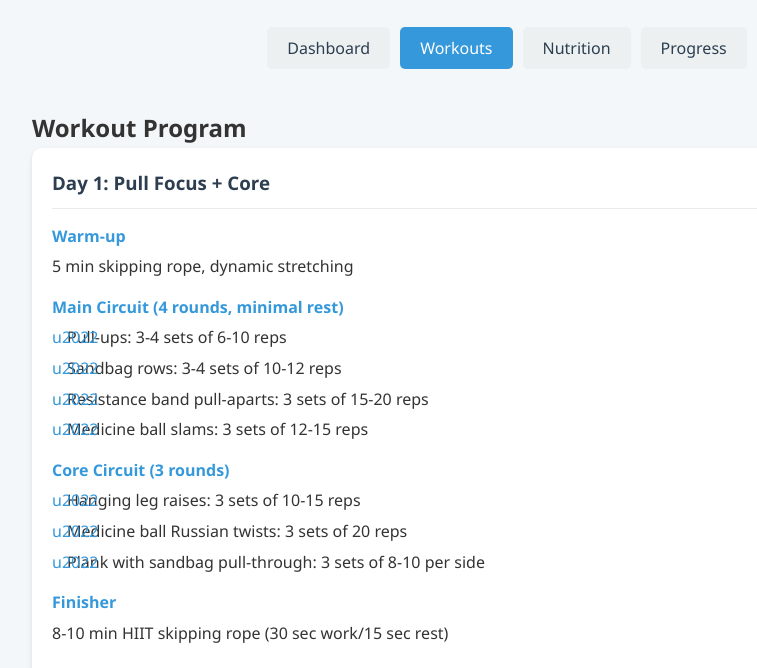
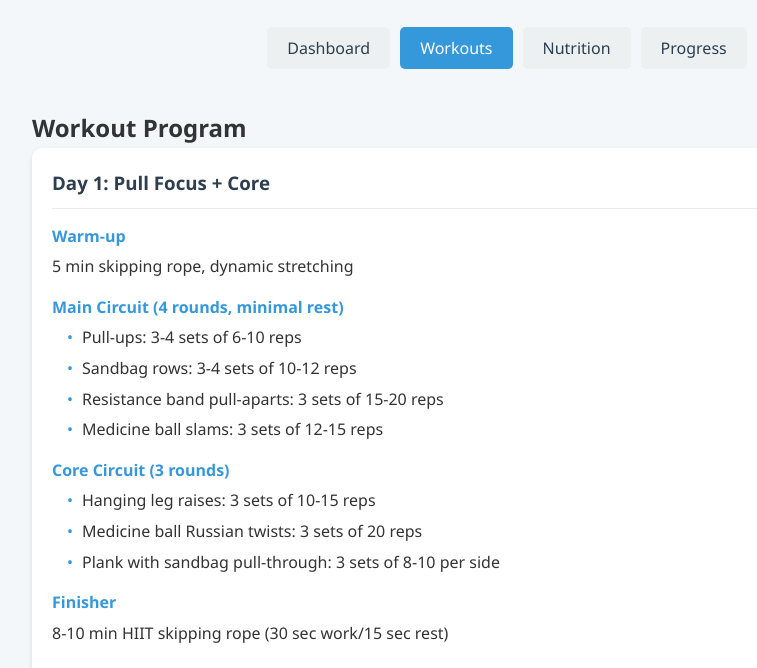
Before and after one commit to ykadastre/fitness-tracker, a plain HTML site: page index.html in a window 1280 px wide. Both pictures are taken after a click on the button "Workouts". Shown: the part 129-797 px from the top of the page, without its empty margins (128-885 px from the left). Drawn offline with Linux system fonts and the light colour scheme.

Commit message:
Fix the bullet point rendering issue in workout list

```diff
--- a/styles.css
+++ b/styles.css
@@ -185,13 +185,20 @@ header p {
 .exercise li {
     margin-bottom: 5px;
     position: relative;
+    padding-left: 15px;
 }
 
 .exercise li:before {
-    content: '\u2022';
+    content: '•';
     color: #3498db;
     position: absolute;
-    left: -15px;
+    left: 0;
+    font-size: 16px;
+}
+
+/* Fix for the u2022 rendering issue */
+.exercise li u2022 {
+    display: none;
 }
 
 .log-workout-btn {
```
